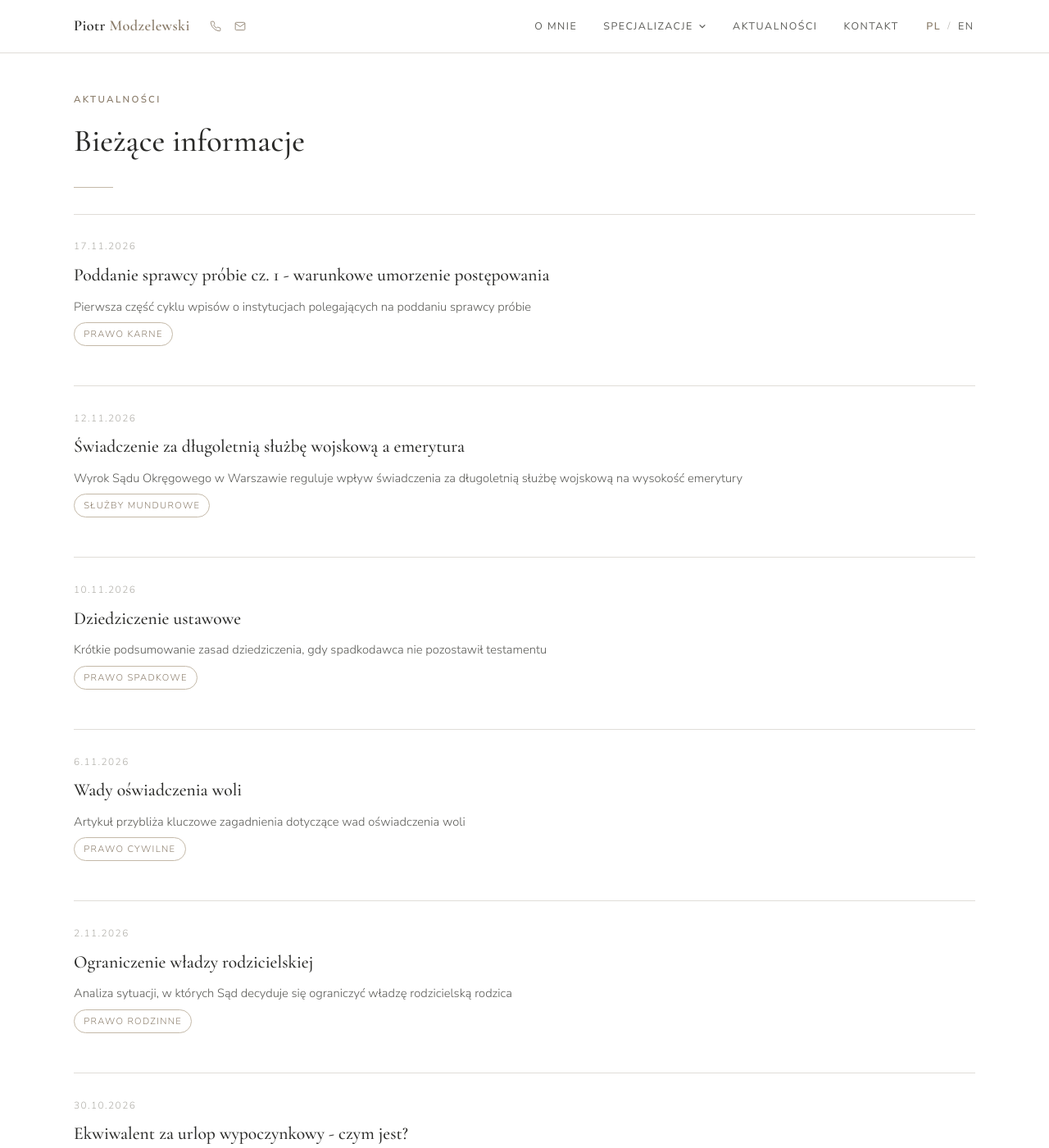
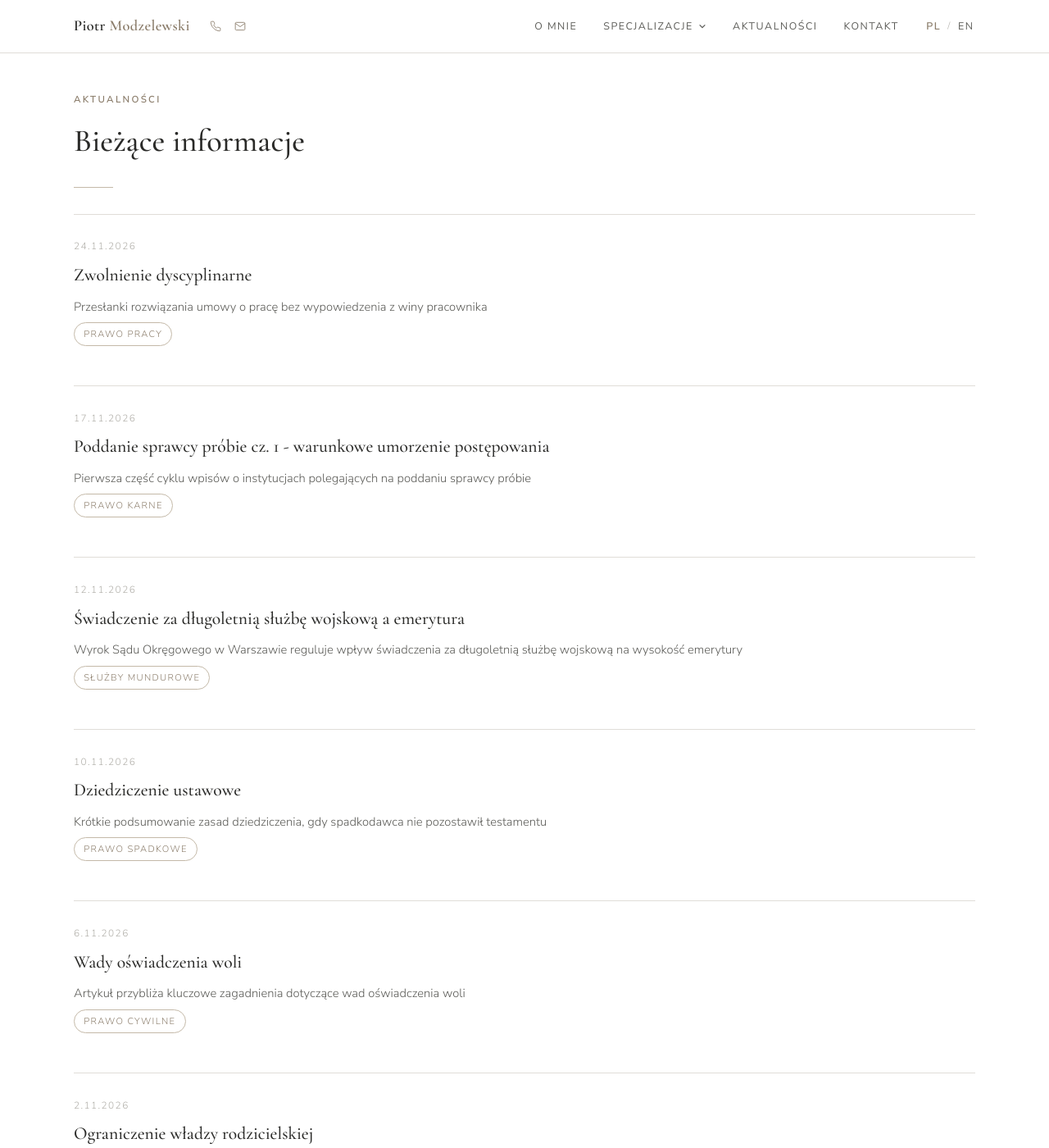
Before and after one commit to pmmodzelewski/adwokatmodzelewski.pl, a Jekyll site: the page built from aktualnosci/index.html, in a window 1280 px wide and 1400 px high. Shown: the whole window at 82% size. Built offline with Jekyll 4.4.1, drawn with Linux system fonts in a browser that asks for light colours; Markdown is read by kramdown in place of the engine named in the settings; part of the change alters nothing that is shown; some of the changed text lies outside the part shown.

Commit message:
modified:   _posts/2026-10-30-dyskryminacja-i-nierowne-traktowanie.md 	new file:   _posts/2026-11-24-Zwolnienie-dyscyplinarne.md

```diff
--- a/_posts/2026-10-30-dyskryminacja-i-nierowne-traktowanie.md
+++ b/_posts/2026-10-30-dyskryminacja-i-nierowne-traktowanie.md
@@ -1,5 +1,5 @@
 ---
-title: "Ekwiwalent za urlop wypoczynkowy - czym jest?"
+title: "Dyskryminacja w Kodeksie pracy"
 date: 2026-10-30
 lang: pl
 tag: prawo-pracy
--- /dev/null
+++ b/_posts/2026-11-24-Zwolnienie-dyscyplinarne.md
@@ -0,0 +1,48 @@
+---
+title: "Zwolnienie dyscyplinarne"
+date: 2026-11-24
+lang: pl
+tag: prawo-pracy
+summary: "Przesłanki rozwiązania umowy o pracę bez wypowiedzenia z winy pracownika"
+lang_alt:
+---
+
+**Kodeks pracy przewiduje trzy sposoby rozwiązania umowy o pracę - za porozumieniem stron,**
+**za wypowiedzeniem i bez wypowiedzenia. Tzw. "dyscyplinarka" należy do tej trzeciej grupy.**
+
+## Rozwiązanie umowy o pracę bez wypowiedzenia
+
+W pierwszej kolejności zauważyć należy, że rozwiązanie umowy o pracę bez wypowiedzenia
+nie zawsze oznacza zwolnienie dyscyplinarne. Nie zawsze również związane jest z sytuacją samego
+pracownika. Zgodnie z Kodeksem pracy, rozwiązania bez wypowiedzenia dzielą się na dwie kategorie,
+tj. bez winy pracownika (w przypadku przedłużającej się niezdolności do pracy z powodu choroby
+lub z innych przyczyn - różnica dotyczy okresu nieobecności) i z winy pracownika.
+
+## Wina pracownika
+
+Również nie każde rozwiązanie umowy o pracę z winy pracownika stanowi "dyscyplinarkę". Kodeks pracy
+wyróżnia trzy sytuacje, w których umowę można rozwiązać w tym trybie:
+- ciężkie naruszenie podstawowych obowiązków pracowniczych (tzw. zwolnienie dyscyplinarne);
+- popełnienie przestępstwa uniemożliwiającego dalsze zatrudnienie pracownika (wymagany jest prawomocny wyrok);
+- zawiniona utrata uprawnień.
+
+Oczywiście druga i trzecia sytuacja są znacznie rzadsze w praktyce, należy jednak pamiętać, że do rozwiązania
+umowy bez wypowiedzenia może dojść na przykład, gdy zawodowy kierowca utraci uprawnienia do prowadzenia
+pojazdów (w związku z naruszeniem art. 178a Kodeksu karnego).
+
+## Ciężkie naruszenie podstawowych obowiązków
+
+Z perspektywy niniejszego artykułu (a także praktyki, biorąc pod uwagę częstotliwość występowania) największe
+znaczenie ma rozwiązanie umowy o pracę bez wypowiedzenia z winy pracownika, w związku z ciężkim naruszeniem
+przez niego podstawowych obowiązków pracowniczych. Co kluczowe, każde z tych sformułowań ma istotne znaczenie
+z perspektywy trybu zwolnienia oraz ewentualnego odwoływania się przez pracownika do Sądu.
+
+Po pierwsze, naruszenie musi być ciężkie, a więc poważne, wywołujące głębokie, negatywne skutki (a przynajmniej
+mające potencjał, by takie skutki wywołać). Co istotne, brana pod uwagę jest także strona podmiotowa, tj.
+stosunek psychiczny pracownika do sytuacji - aby móc mówić, że naruszenie miało charakter ciężki, pracownik
+musi działać świadomie, z głęboką pogardą dla obowiązujących regulacji lub wręcz celowo chcieć naruszyć
+obowiązujące regulacje.
+
+Jednocześnie zaś, naruszenie musi dotyczyć podstawowych obowiązków pracowniczych. Nawet więc naruszenie
+ciężkie i zawinione, ale dotyczące kwestii niestanowiących fundamentalnych obowiązków pracownika nie będzie
+uzasadniało zwolnienia dyscyplinarnego.
```
